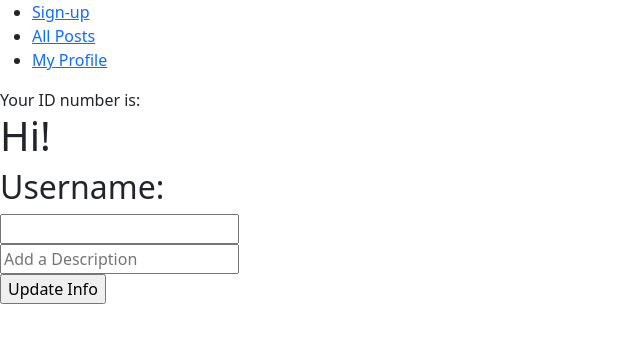
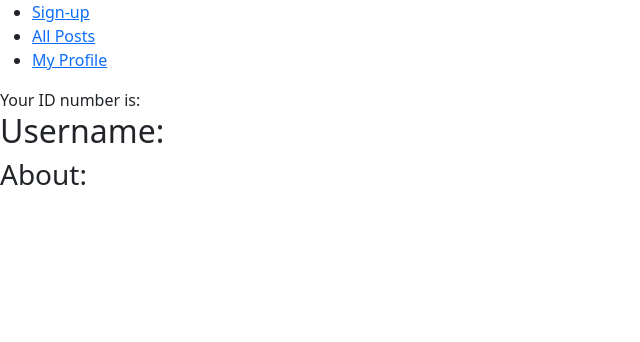
Before and after one commit to mapjohns/catching-up, a React (Create React App) app: page /profile in a window 1280 px wide. Shown: the top 342 px of the page, without its empty margins (0-640 px from the left). Built offline with nearby package versions, Linux system fonts and the light colour scheme; no server answers.

Commit message:
Conditional added to display updating user information if logged in

```diff
--- a/src/components/users/User.js
+++ b/src/components/users/User.js
@@ -3,14 +3,19 @@ import UpdateUserInfo from './UpdateUserInfo';
 
 class User extends Component {
 
+    userLoggedIn = () => {
+        if (this.props.user.loggedIn) {
+            return <UpdateUserInfo user={this.props.user} />
+        }
+    }
+
     render() {
         // debugger
         return(
             <div>
-            <h1>Hi!</h1>
             <h2>Username: {this.props.user.username}</h2>
-            {!!this.props.description ?
-                <h3>About: {this.props.description}</h3> : <UpdateUserInfo user={this.props.user}/>}
+            <h3>About: {this.props.user.description}</h3>
+            {this.userLoggedIn()}
             </div>
         )
     }
```
